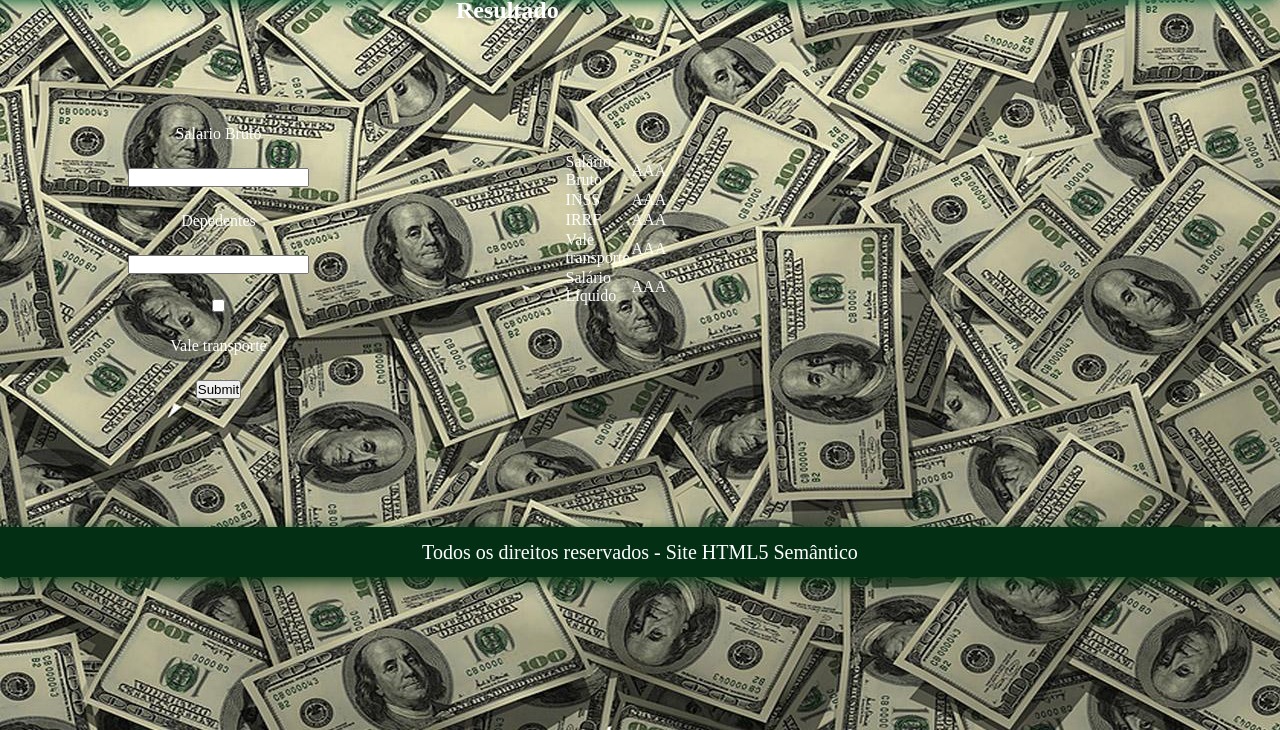
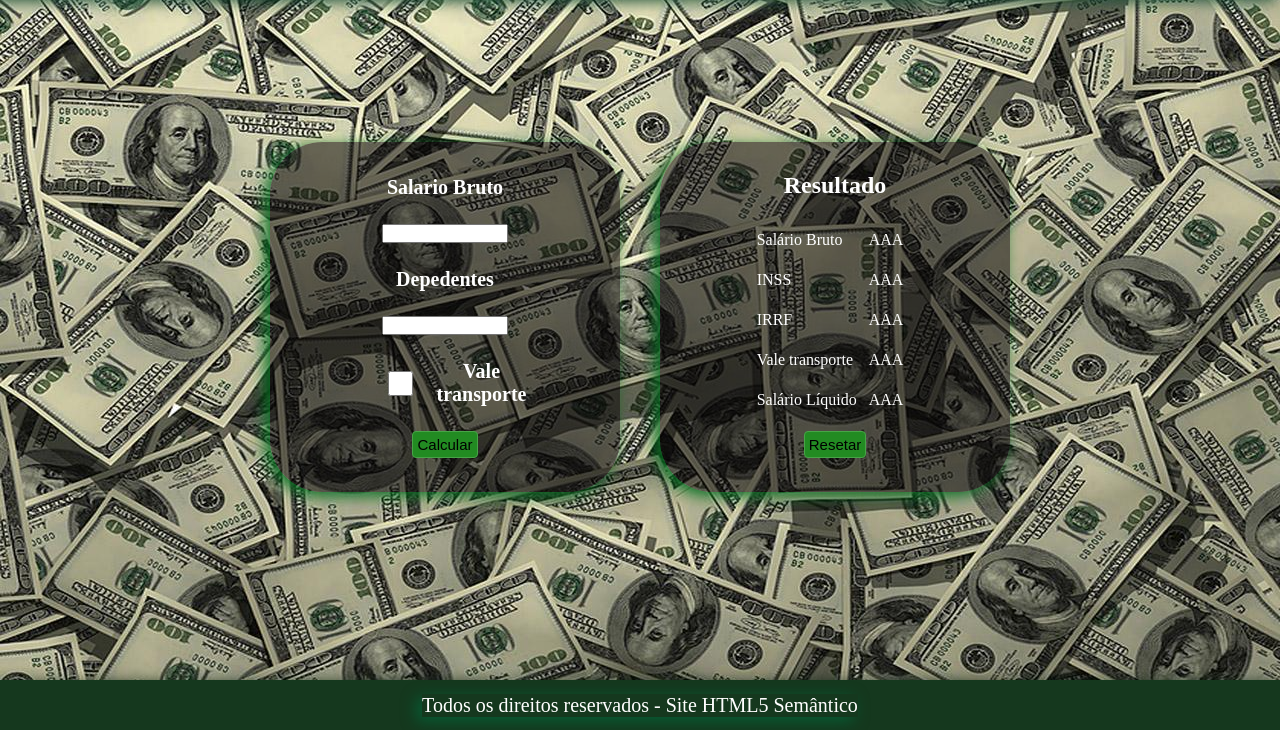
Before and after one commit to SergioRicJr/calculadora-salario, a plain HTML site: page index.html in a window 1280 px wide. Shown: the part 70-800 px from the top of the page. Drawn offline with Linux system fonts and the light colour scheme.

Commit message:
intervalo

```diff
--- a/CSS/style.css
+++ b/CSS/style.css
@@ -6,77 +6,161 @@
 
 body{
     color:black;
-    background-image: url(../img/333537.jpg);
-
+    background-image: url(../img/333537.jpg) ;
+    width: 100vw;
 }
 
 header{
     display: flex;
     flex-direction: row;
-    box-shadow: -5px 4px 15px rgb(6, 94, 53);
-    background-color:rgb(7, 45, 18);
+    box-shadow: -5px 4px 15px rgb(19, 73, 49);
+    background-color:rgb(21, 56, 30);
     align-items: center;
     justify-content: center;
 }
+
 header h1{
     font-size: 40px;
-    color: white;
+    color: rgb(209, 202, 202);
     padding: 10px;
 }
 
-
-
 footer{
-    box-shadow: -5px 4px 15px rgb(4, 54, 17);
+    box-shadow: -5px 4px 15px rgb(6, 32, 13);
     color: white;
-    background-color:rgb(3, 47, 20);
+    background-color:rgb(21, 56, 30);
     width:100%;
     height: 50px;
     display: flex;
     flex-direction: column;
     align-items: center;
     justify-content: center;
+    position: absolute;
+    bottom: 0;
 }
+
 footer p{
     font-size: 20px;
+    box-shadow: -5px 4px 15px rgb(6, 94, 53);
 
 }
 
 #Salario{
 display: flex;
+flex-direction: column;
 align-items: center;
-flex-direction: column;
 justify-content: center;
 padding: 10%;
 gap: 25px;
+background-color: rgba(10, 8, 8, 0.55);
+box-shadow: -5px 4px 15px rgb(8, 112, 35);
+border-radius: 15%;
+height: 350px;
+width: 350px;
+}
 
+#Salario label{
+    font-size: 20px;
+    text-align: center;
+    width: 150px;
+}
 
+#Salario input{
+    width: 135%;
+}
 
+.vale{
+    display: flex;
+    flex-direction: row;
+    align-items: center;
+    justify-content: center;
+    gap: -30px;
 
+}
+
+#checkbox{
+    width: 25px;
+    height: 25px;
 }
 
 .Meio{
     display: flex;
     flex-direction: row;
+    align-items: center;
+    justify-content: center;
     color: white;
-   width: 100%;
-   height: auto;
-
-
+    width: 100vw;
+    height: 80vh;
+    gap: 40px;
 }
 
 #Resultado{
     display: flex;
     flex-direction: column;
     align-items: center;
-
+    background-color: rgba(10, 8, 8, 0.55);
+    border-radius: 15%;
+    height: 350px;
+    width: 350px;
+    gap: 20px;
+    box-shadow: -5px 4px 15px rgb(8, 112, 35);
+    padding: 30px;
 }
 .tabela_impostos{
     display: flex;
-    padding: 90%;
-    color:
+
 }
 
 #Resultado h2{
     display: flex;
 }
+
+
+.valor-salario-bruto{
+    display: flex;
+    padding: 10px;
+}
+
+.valor-inss{
+    display: flex;
+    padding: 10px;
+}
+
+.valor-irrf{
+    display: flex;
+    padding: 10px;
+}
+
+.valor-transporte{
+    display: flex;
+    padding: 10px;
+}
+
+.valor-salario-liquido{
+    display: flex;
+    padding: 10px;
+}
+
+.botao2{
+    background-color: forestgreen;
+    margin-left: 180px;
+    margin-right: 180px;
+    margin-top: -10px;
+    cursor: pointer;
+    transition: 0.3s;
+    border-radius: 4px;
+    font-size: 15px;
+    border: 1px solid #47a447;
+    padding: 4px;
+}
+
+.botao{
+    background-color: forestgreen;
+    cursor: pointer;
+    transition: 0.3s;
+    border-radius: 4px;
+    font-size: 15px;
+    border: 1px solid #47a447;
+    padding: 4px;
+
+}
--- a/index.html
+++ b/index.html
@@ -1,5 +1,5 @@
 <!DOCTYPE html>
-<html lang="en">
+<html lang="pt-br">
 <head>
     <meta charset="UTF-8">
     <meta http-equiv="X-UA-Compatible" content="IE=edge">
@@ -10,24 +10,23 @@
 <body>
     <header>
        <h1> Cálculo de Folha de Pagamento</h1>
-
     </header>
     <div class="Meio">
         <form id="Salario">
-        <label for="saláriobruto">Salario Bruto</label>
-        <input type="text" id="saláriobruto">
-        <label for="dependentes">Depedentes</label>
+            <label for="salario-bruto"><b>Salario Bruto</b></label>
+            <input type="text" id="salario-bruto">
+            <label for="dependentes"><b>Depedentes</b></label>
             <input type="text" id="dependentes">
-        <input type="checkbox" id="checkbox">
-        <label for="checkbox">Vale transporte</label>
-        <input type="submit">
+            <div class="vale">
+                <input type="checkbox" id="checkbox" >
+                <label for="checkbox"><b>Vale transporte</b></label>
+            </div>
+            <button type="submit" class="botao">Calcular</button>
         </form>
 
         <form id="Resultado">
             <h2>Resultado</h2>
-        <div class="tabela">
             <table class="tabela_impostos">
-    </div>
                 <tr>
                     <td>Salário Bruto</td>
                     <td class="valor-salario-bruto">AAA</td>
@@ -46,11 +45,12 @@
                 <tr>
                     <td>Salário Líquido</td>
                     <td class="valor-salario-liquido">AAA</td>
-</tr></table>
+                </tr>
 
+            </table>
+            <button type="submit" class="botao2">Resetar</button>
+        </form>
     </div>
-    </form></div>
-
     <footer>
         <p>Todos os direitos reservados - Site HTML5 Semântico</p>
     </footer>
--- a/index.js
+++ b/index.js
@@ -1,11 +1,14 @@
-var formulario = document.querySelector("form")
-var salarioBruto = document.querySelector("")
-var dependentes = document.querySelector("")
-var resultado = document.querySelector("")
-var tabelaINSS = document.querySelector("")
-var tabelaIRRF = document.querySelector("")
-var tabelaValeTransporte = document.querySelector("")
-var tabelaSalarioLiquido = document.querySelector("")
+var formulario = document.querySelector("#Salario")
+var salarioBruto = document.querySelector("#salario-bruto")
+var dependentes = document.querySelector("#dependentes")
+// var resultado = document.querySelector("")
+var tabelaSalarioBruto = document.querySelector(".valor-salario-bruto")
+var tabelaINSS = document.querySelector(".valor-inss")
+var tabelaIRRF = document.querySelector(".valor-irrf")
+var tabelaValeTransporte = document.querySelector(".valor-transporte")
+var tabelaSalarioLiquido = document.querySelector(".valor-salario-liquido")
+var Enviar = document.querySelector(".botao")
+var Vale = document.querySelector("#checkbox")
 
 formulario.addEventListener("submit", (e)=> {
     e.preventDefault()
@@ -14,13 +17,10 @@ formulario.addEventListener("submit", (e)=> {
 })
 
 function calcular() {
-    var salarioBrutoValue = salarioBruto.value
-    var dependentesValue = dependentes.value
+    var salarioBrutoValue = Number(salarioBruto.value)
+    var dependentesValue = Number(dependentes.value)
 
-
-    var valeTransporte = salarioBrutoValue*0.06
-
-    switch (salarioBrutoValue) {
+    switch (true) {
         case salarioBrutoValue <= 1302.00:
             var INSS = salarioBrutoValue*0.075
             break
@@ -40,7 +40,7 @@ function calcular() {
             window.alert("error")
     }
 
-    switch (salarioBrutoValue) {
+    switch (true) {
         case salarioBrutoValue <= 1903.98:
             var IRRF = 0
             break
@@ -60,11 +60,25 @@ function calcular() {
             window.alert("error")
     }
 
-    var salarioLiquido = salarioBruto - valeTransporte - INSS - IRRF
+    INSS = Number(INSS).toFixed(2)
+    IRRF = Number(IRRF).toFixed(2)
 
-    tabelaINSS.textContent = `R$${INSS.toFixed(2)}`
-    tabelaIRRF.textContent = `R$${IRRF.toFixed(2)}`
-    tabelaValeTransporte.textContent = `R$${valeTransporte}`
-    tabelaSalarioLiquido.textContent = `R$${salarioLiquido}`
-    resultado.classList.toggle("visivel")
+    if (Vale.checked){
+        var valeTransporte = Number(salarioBrutoValue*0.06)
+        tabelaValeTransporte.textContent = `R$ ${valeTransporte}`
+    }
+    else {
+        var valeTransporte = 0
+        tabelaValeTransporte.textContent = `R$ 0,00`
+    }
+
+    var salarioLiquido = salarioBrutoValue - valeTransporte - INSS - IRRF
+
+    tabelaSalarioBruto.textContent = `R$ ${salarioBrutoValue}`
+    tabelaINSS.textContent = `R$ ${INSS}`
+    tabelaIRRF.textContent = `R$ ${IRRF}`
+    tabelaSalarioLiquido.textContent = `R$ ${salarioLiquido}`
+    // resultado.classList.toggle("visivel")
+
+
 }
```
Lines whose indentation alone changed are shown as unchanged.
